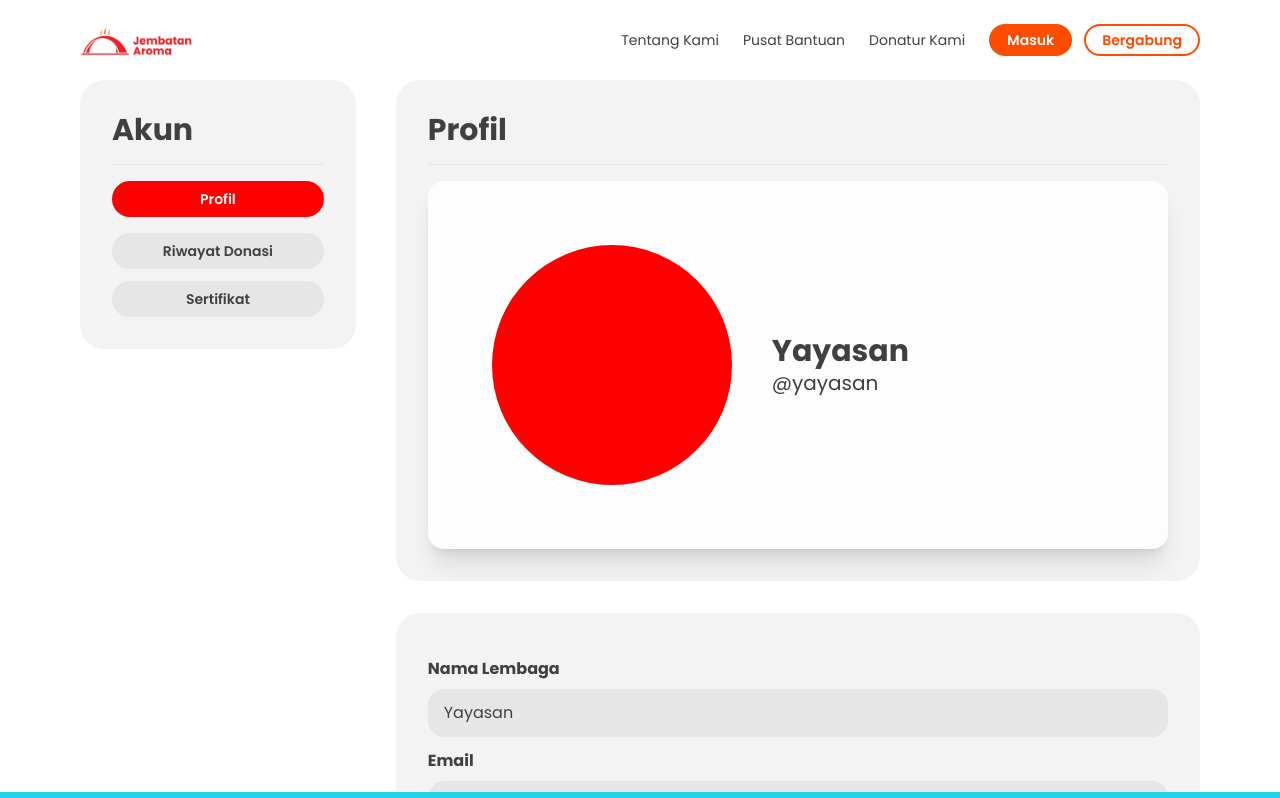
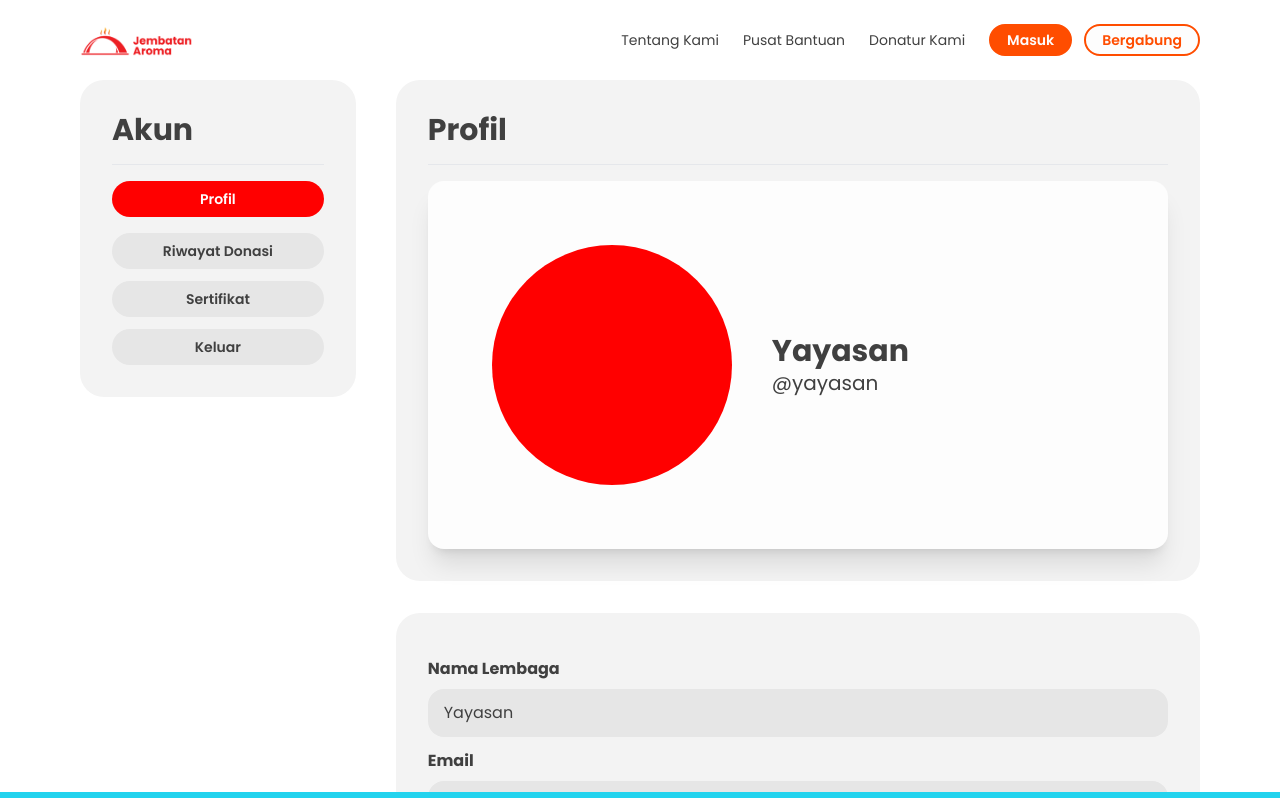
Before and after one commit to javierreansyah/Jembatan-Aroma, a React (Vite) app: page /akun in a window 1280 px wide. Shown: the top 798 px of the page. Built offline with nearby package versions, Linux system fonts and the light colour scheme.

Commit message:
[javier] added logout

```diff
--- a/src/App.jsx
+++ b/src/App.jsx
@@ -47,7 +47,12 @@ const App = () => {
         <Route path="/donatur" element={<Donor />} />
         <Route path="/pusat-bantuan" element={<SupportCenter />} />
         <Route path="/donasi" element={<Donation />} />
-        <Route path="/akun" element={<Account userType={userType} />} />
+        <Route
+          path="/akun"
+          element={
+            <Account userType={userType} setUserType={handleUserTypeChange} />
+          }
+        />
       </Routes>
       <Footer />
       <ResponsiveHelper />
--- a/src/components/Account.jsx
+++ b/src/components/Account.jsx
@@ -1,8 +1,9 @@
 import React from "react";
 import { Profile, DonationHistory, Certificate } from "./index.js";
 import { useState } from "react";
+import { useNavigate } from "react-router-dom";
 
-const Account = ({ userType }) => {
+const Account = ({ userType, setUserType }) => {
   const [currentPage, setCurrentPage] = useState("profil");
   const sidebarOption = [
     {
@@ -21,6 +22,11 @@ const Account = ({ userType }) => {
       handleClick: () => setCurrentPage("sertifikat"),
     },
   ];
+  const navigate = useNavigate();
+  const handleLogout = () => {
+    setUserType("guest");
+    navigate("/");
+  };
   return (
     <div className="container min-h-screen xl:flex xl:gap-10">
       <div className="mb-8 w-full space-y-8 xl:w-96">
@@ -43,6 +49,13 @@ const Account = ({ userType }) => {
                 {option.label}
               </button>
             ))}
+            <button
+              onClick={handleLogout}
+              className="hover:bg-wb-lightergray xl:py- flex  w-full flex-1 justify-center rounded-full bg-wb-lightgray2
+              px-2 py-3 text-center text-xs font-semibold text-wb-gray hover:text-wb-white md:py-4 lg:text-sm xl:mb-4 xl:py-2"
+            >
+              Keluar
+            </button>
           </div>
         </div>
       </div>
```
